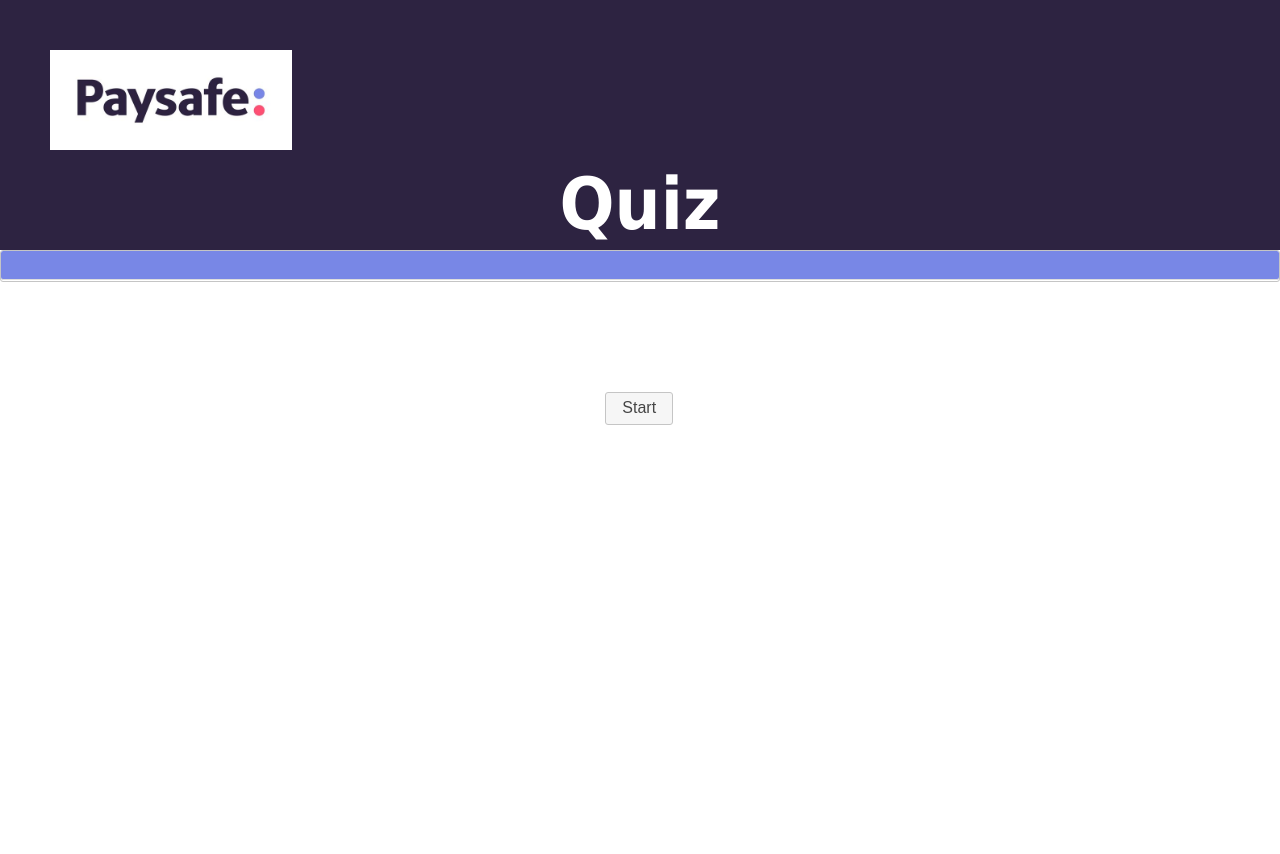
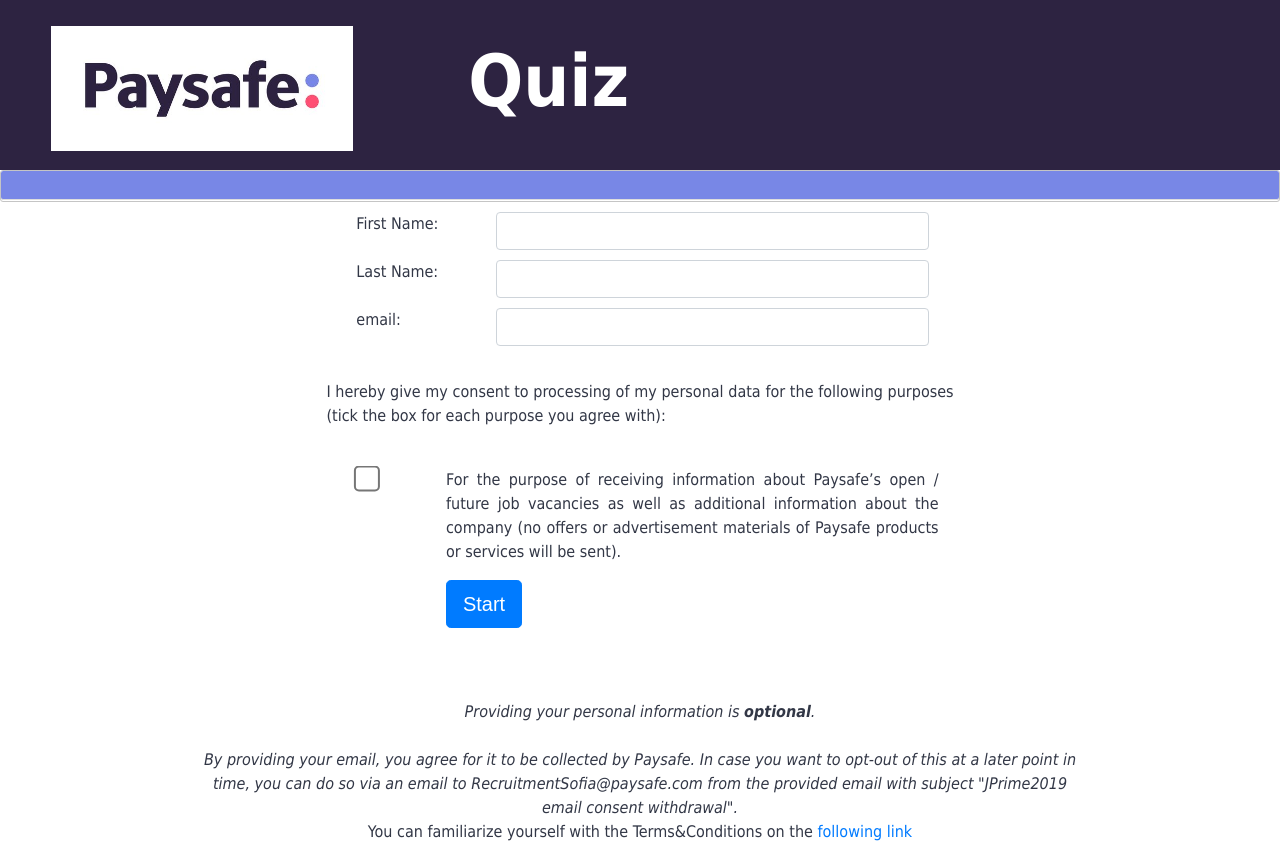
Before and after one commit to viktorpenelski/paysafe-quiz, a plain HTML site: page quiz/quiz.html in a window 1280 px wide. Before the commit the page ends 800 px from the top, so only its background shows below. Drawn offline with Linux system fonts and the light colour scheme.

Commit message:
moved consent page and personal data fields to the first page

```diff
--- a/quiz/assets/quiz.js
+++ b/quiz/assets/quiz.js
@@ -12,7 +12,6 @@
         $(".progress-label").text = `${TIME_IN_SECONDS} seconds`
         let qState = new QuestionRepository();
         let questions = qState.get3RandomQuestions();
-
         return questions;
     }
 
@@ -76,6 +75,7 @@
 }
 
 var globalState = new State();
+attachEmptyOrValidListenerToStartBtn();
 
 $(function () {
     $("#placeholder fieldset").controlgroup();
@@ -136,7 +136,6 @@
         let correct = globalState.correctAnswers;
         $("#result").text(correct);
         $("#step-4").show();
-        attachEmptyOrValidListenerToSubmitBtn();
     }
 
     function reset() {
@@ -151,20 +150,20 @@
         globalState = new State();
     }
 
-    function attachEmptyOrValidListenerToSubmitBtn() {
+    progressbar.find(".ui-progressbar-value").css("background-color", "#7887e6");
+});
+
+function attachEmptyOrValidListenerToStartBtn() {
     let emailField = $("#jPrimerEmail");
     emailField.on('keyup blur', () => {
         let valid = emailField[0].validity.valid;
         if (emailField.val().length != 0 && !valid) {
-                $("#btn-submit-reset").prop("disabled", true);
+            $("#start-btn").prop("disabled", true);
         } else {
-                $("#btn-submit-reset").prop("disabled", false);
+            $("#start-btn").prop("disabled", false);
         }
     });
 }
-
-    progressbar.find(".ui-progressbar-value").css("background-color", "#7887e6");
-});
 
 function visualizeQuestion() {
     if (globalState.isQuestionStep() && !globalState.isLastStep()) {
--- a/quiz/quiz.html
+++ b/quiz/quiz.html
@@ -15,9 +15,17 @@
 </head>
 
 <body>
-<div style="height: 250px; background: #2d2341; width: 100%">
-  <img src="./assets/logo-white-bg.jpg" style="height: 150px; padding-left: 50px; padding-top: 50px;">
-  <p style="text-align:center; color: #fff; font-size: 72px; font-weight: bolder; margin-top: 0px;">Quiz</p>
+  <div style="height: 170px; background: #2d2341; width: 100%">
+    <table>
+      <tr>
+        <td>
+          <img src="./assets/logo-white-bg.jpg" style="height: 150px; padding-left: 50px; padding-top: 25px;">
+        </td>
+        <td>
+          <p style="text-align:center; color: #fff; font-size: 72px; font-weight: bolder; padding-left: 70%; margin-top: 25px;">Quiz</p>
+        </td>
+      </tr>
+    </table>
   </div>
   <div id="progressbar">
     <div class="progress-label" style="text-align: center;"></div>
@@ -25,31 +33,34 @@
   <div id="placeholder" class="widget section-content" style="display: none; text-align: center">
     <div id="placeholder_question"></div>
     <fieldset id="placeholder_fieldset" style="text-align:left"></fieldset>
-  <br/>
+    <br />
     <button>Next</button>
   </div>
-<div id="step-0" class="widget section-content" style="display: block; text-align: center">
-  <button style="margin-top: 100px;">Start</button>
-</div>
   <div id="step-4" class="widget section-content marginate" style="display: none; text-align: center">
+    <h2>Thank you for playing!</h2>
+    <br />
     <h2>Correct answers: <span id="result"></span> of 3</h2>
-  <div class="col-md-8 marginate">
-    <div class="form-row">
-      <label class="col-md-3" for="jPrimerFirstName">First Name: </label>
-      <input class="col form-control" type="text" autocomplete="off" id="jPrimerFirstName"/>
-    </div>
-    <div class="form-row">
-      <label class="col-md-3" for="jPrimerLastName">Last Name: </label>
-      <input class="col form-control" type="text" autocomplete="off" id="jPrimerLastName"/>
-    </div>
-    <div class="form-row">
-      <label class="col-md-3" for="jPrimerEmail">email: </label>
-      <input class="col form-control" type="email" autocomplete="off" id="jPrimerEmail"/>
-    </div>
     <div class="marginate col-md-2" style="margin-bottom: 10px;">
       <button class="btn btn-success" id="btn-submit-reset">Submit / Reset</button>
     </div>
   </div>
+
+  <div id="step-0" class="widget section-content marginate" style="display: block; text-align: center">
+    <div class="col-md-8 marginate">
+      <div class="form-row">
+        <label class="col-md-3" for="jPrimerFirstName">First Name: </label>
+        <input class="col form-control" type="text" autocomplete="off" id="jPrimerFirstName" />
+      </div>
+      <div class="form-row">
+        <label class="col-md-3" for="jPrimerLastName">Last Name: </label>
+        <input class="col form-control" type="text" autocomplete="off" id="jPrimerLastName" />
+      </div>
+      <div class="form-row">
+        <label class="col-md-3" for="jPrimerEmail">email: </label>
+        <input class="col form-control" type="email" autocomplete="off" id="jPrimerEmail" />
+      </div>
+    </div>
+    <br />
     <div class="row marginate">
       <p>
         I hereby give my consent to processing of my personal data for the following purposes
@@ -58,9 +69,9 @@
     </div>
 
     <br>
-  <div class="form-row marginate">
+    <div class="row marginate">
       <div class="col-md-2">
-      <input class="marginate" type="checkbox" autocomplete="off" id="jConsent"/>
+        <input class="marginate" type="checkbox" autocomplete="off" id="jConsent" />
       </div>
       <div class="col-md-10">
         <p>
@@ -70,13 +81,18 @@
           sent).
         </p>
       </div>
+      <div class="row col-md-8 marginate">
+        <button id="start-btn" class="btn btn-primary btn-lg">Start</button>
       </div>
-  <br/> <br/>
+    </div>
+
+    <br />
+    <br /> <br />
     <span>
       <i>Providing your personal information is <b>optional</b>. </i>
     </span>
-  <br/>
-  <br/>
+    <br />
+    <br />
     <span>
       <i>
         By providing your email, you agree for it to be collected by Paysafe.
@@ -85,10 +101,12 @@
         "JPrime2019 email consent withdrawal".
       </i>
     </span>
-  <br/>
+    <br />
     <span>
-            You can familiarize yourself with the Terms&Conditions on the <a href="./terms-and-conditions.html">following link</a>
+      You can familiarize yourself with the Terms&Conditions on the
+      <a href="./terms-and-conditions.html">following link</a>
     </span>
+  </div>
   </div>
 </body>
 
```
Also changed, not shown: 1 other file. Lines whose indentation alone changed are shown as unchanged.
